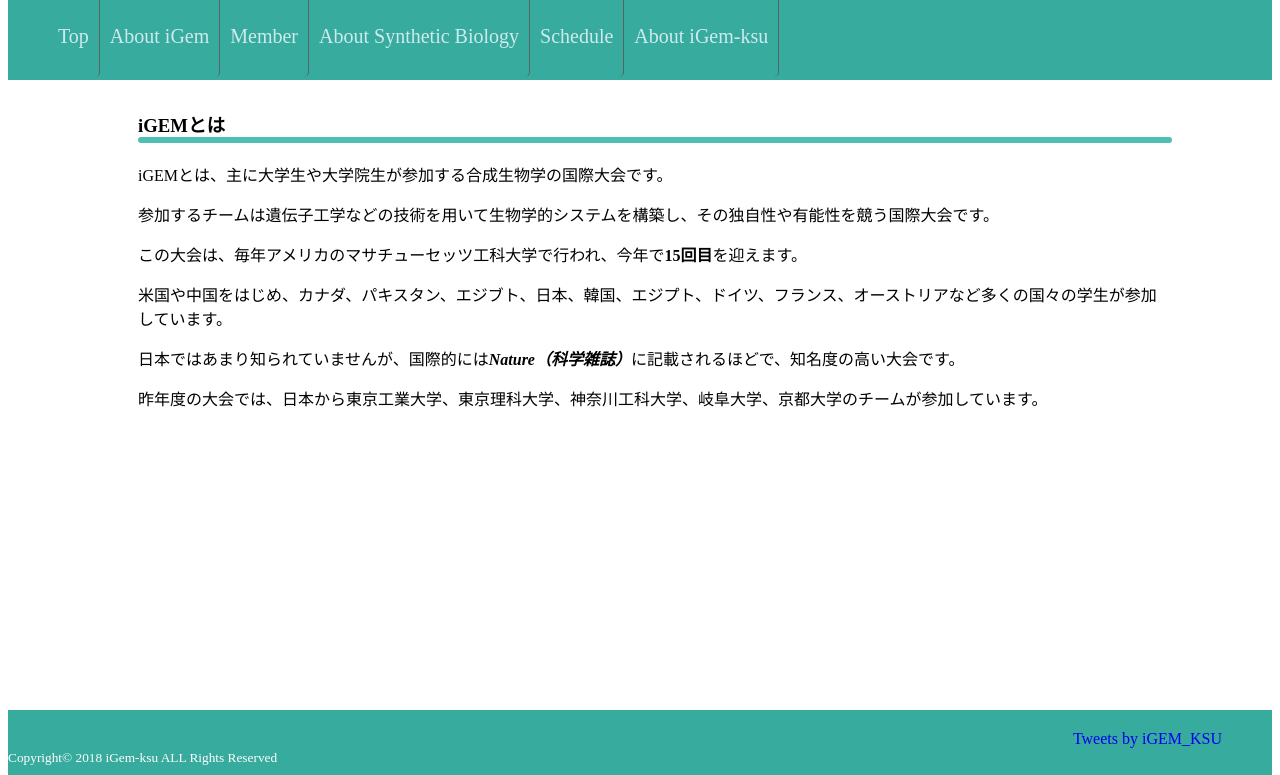
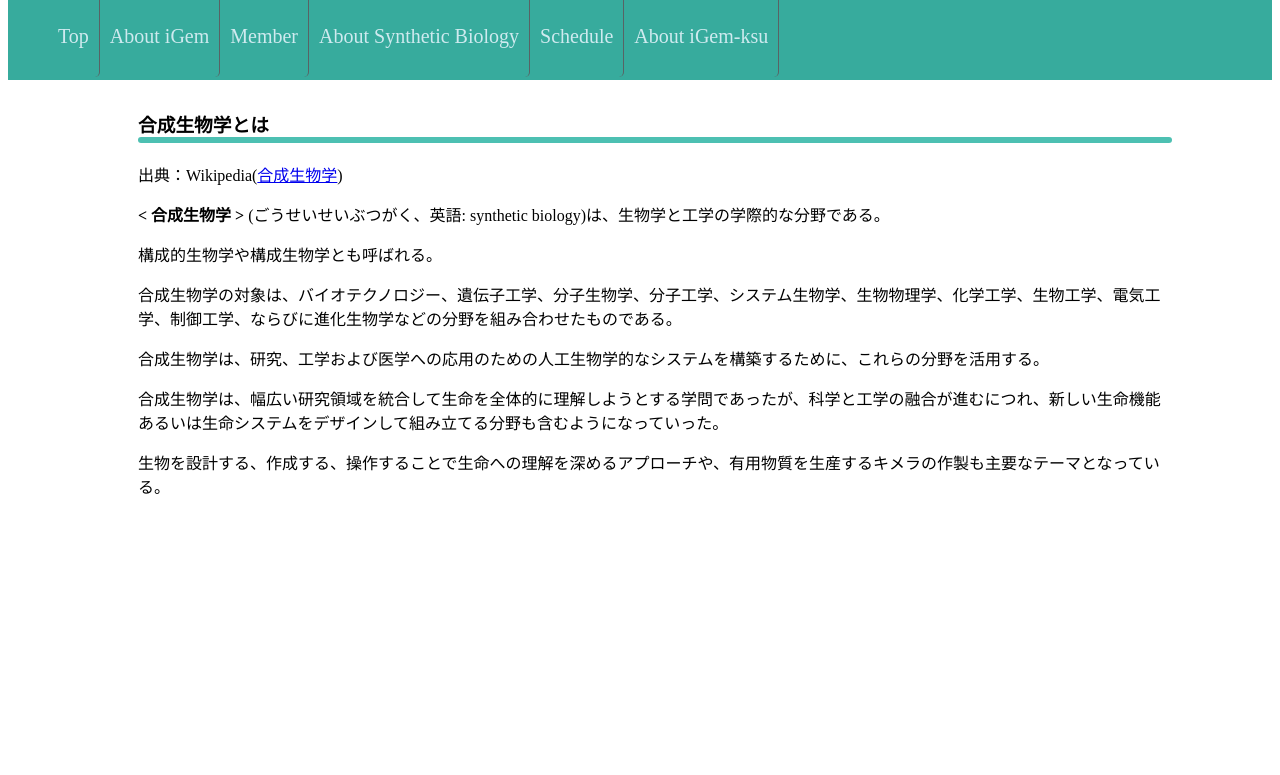
Before and after one commit to sahoI/iGem, a PHP site: page /source/about_synthetic_biology.html in a window 1280 px wide. Shown: the part 88-863 px from the top of the page. Run offline with PHP 8.4, Linux system fonts and the light colour scheme; some libraries are stand-ins or nearby versions.

Commit message:
合成生物学の内容について追記

```diff
--- a/css/stylesheet.css
+++ b/css/stylesheet.css
@@ -90,5 +90,7 @@
     .contents .country li {
       list-style-type: none;
       padding-left: 20px; }
+  .contents .synthetic a {
+    text-decoration: underline; }
 
 /*# sourceMappingURL=stylesheet.css.map */
--- a/sass/stylesheet.css
+++ b/sass/stylesheet.css
@@ -90,5 +90,7 @@
     .contents .country li {
       list-style-type: none;
       padding-left: 20px; }
+  .contents .synthetic a {
+    text-decoration: underline; }
 
 /*# sourceMappingURL=stylesheet.css.map */
--- a/sass/stylesheet.scss
+++ b/sass/stylesheet.scss
@@ -254,4 +254,7 @@
       padding-left: 20px;
     }
   }
+  .synthetic a {
+    text-decoration: underline;
+  }
 }
--- a/source/about_synthetic_biology.html
+++ b/source/about_synthetic_biology.html
@@ -50,13 +50,15 @@
 <!--ここまでヘッダー-->
 <div class="main">
   <div class="contents">
-    <h3 class="title">iGEMとは</h3>
-    <div><p>iGEMとは、主に大学生や大学院生が参加する合成生物学の国際大会です。</p>
-      <p>参加するチームは遺伝子工学などの技術を用いて生物学的システムを構築し、その独自性や有能性を競う国際大会です。</p>
-      <p>この大会は、毎年アメリカのマサチューセッツ工科大学で行われ、今年で<b>15回目</b>を迎えます。</p>
-      <p>米国や中国をはじめ、カナダ、パキスタン、エジブト、日本、韓国、エジプト、ドイツ、フランス、オーストリアなど多くの国々の学生が参加しています。</p>
-      <p>日本ではあまり知られていませんが、国際的には<b><i>Nature（科学雑誌）</i></b>に記載されるほどで、知名度の高い大会です。</p>
-      <p>昨年度の大会では、日本から東京工業大学、東京理科大学、神奈川工科大学、岐阜大学、京都大学のチームが参加しています。</p>
+    <h3 class="title">合成生物学とは</h3>
+    <div class="synthetic">
+      <p>出典：Wikipedia(<a href="https://ja.wikipedia.org/wiki/%E5%90%88%E6%88%90%E7%94%9F%E7%89%A9%E5%AD%A6">合成生物学</a>)</p>
+      <p><b> < 合成生物学 > </合成生物学></b>(ごうせいせいぶつがく、英語: synthetic biology)は、生物学と工学の学際的な分野である。</p>
+      <p>構成的生物学や構成生物学とも呼ばれる。</p>
+      <p>合成生物学の対象は、バイオテクノロジー、遺伝子工学、分子生物学、分子工学、システム生物学、生物物理学、化学工学、生物工学、電気工学、制御工学、ならびに進化生物学などの分野を組み合わせたものである。</p>
+      <p>合成生物学は、研究、工学および医学への応用のための人工生物学的なシステムを構築するために、これらの分野を活用する。</p>
+      <p>合成生物学は、幅広い研究領域を統合して生命を全体的に理解しようとする学問であったが、科学と工学の融合が進むにつれ、新しい生命機能あるいは生命システムをデザインして組み立てる分野も含むようになっていった。</p>
+      <p>生物を設計する、作成する、操作することで生命への理解を深めるアプローチや、有用物質を生産するキメラの作製も主要なテーマとなっている。</p>
     </div>
   </div>
 </div>
```
